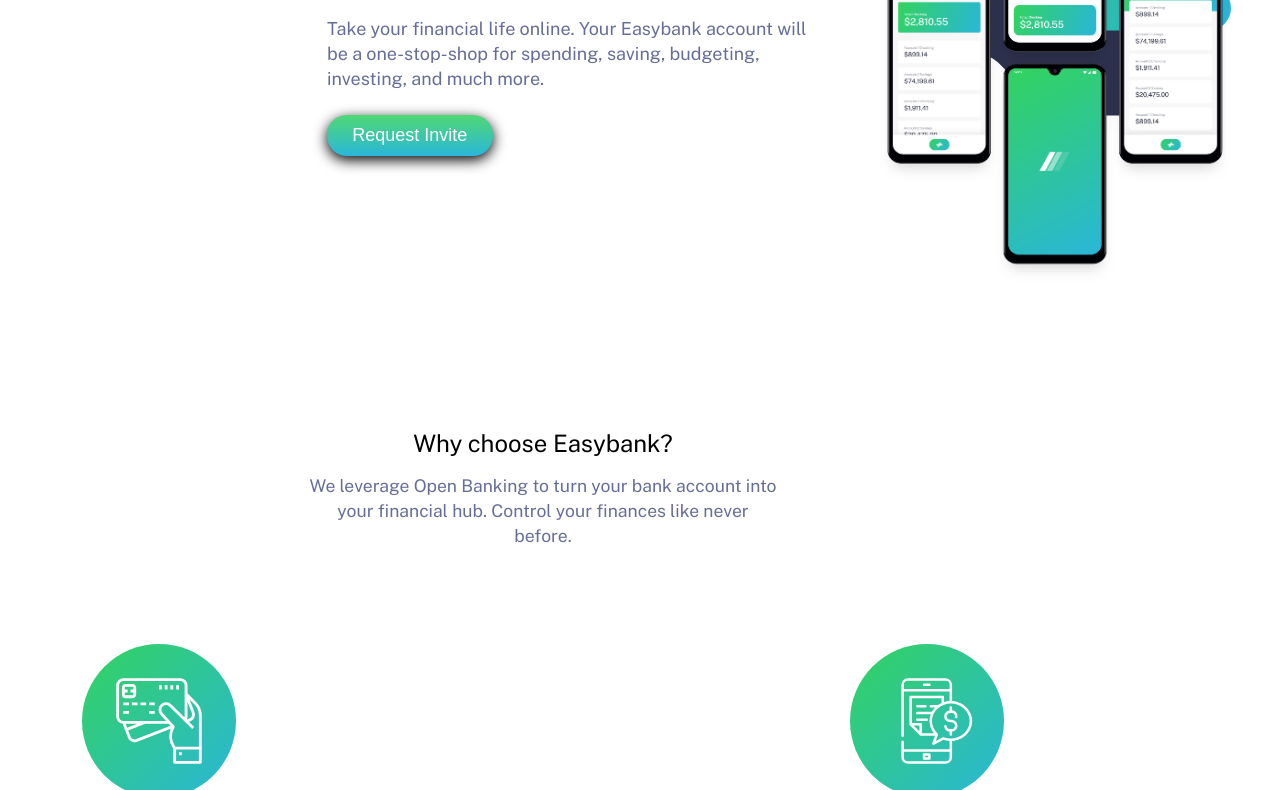
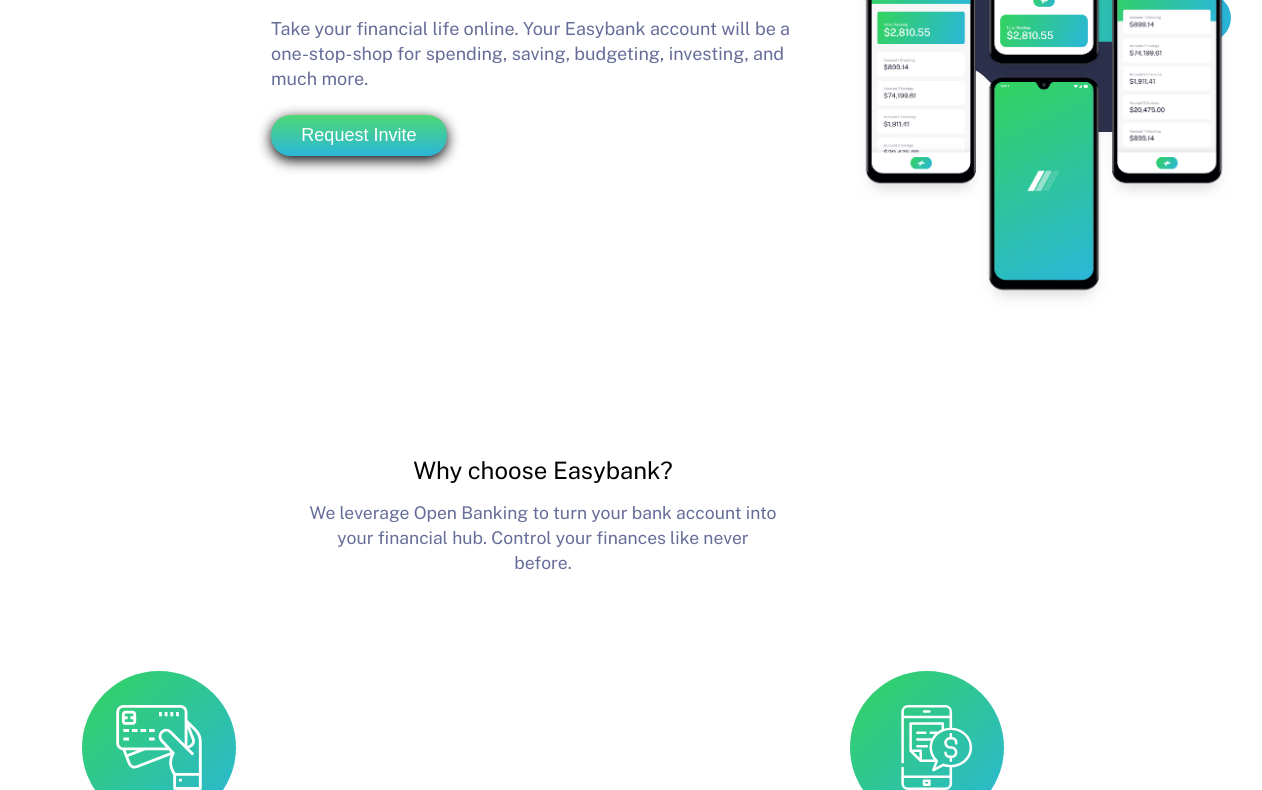
Before and after one commit to Agonyxz/Easybank-landing-page, a plain HTML site: page index.html in a window 1536 px wide. Shown: the part 245-1035 px from the top of the page, without its empty margins (225-1487 px from the left). Drawn offline with nearby package versions, Linux system fonts and the light colour scheme.

Commit message:
Update style.css

```diff
--- a/style.css
+++ b/style.css
@@ -520,3 +520,9 @@ label {
         text-align: left;
     }
 }
+
+@media screen and (min-width: 1440px) {
+  .container {
+    max-width: 1024px;
+  }
+}
```
